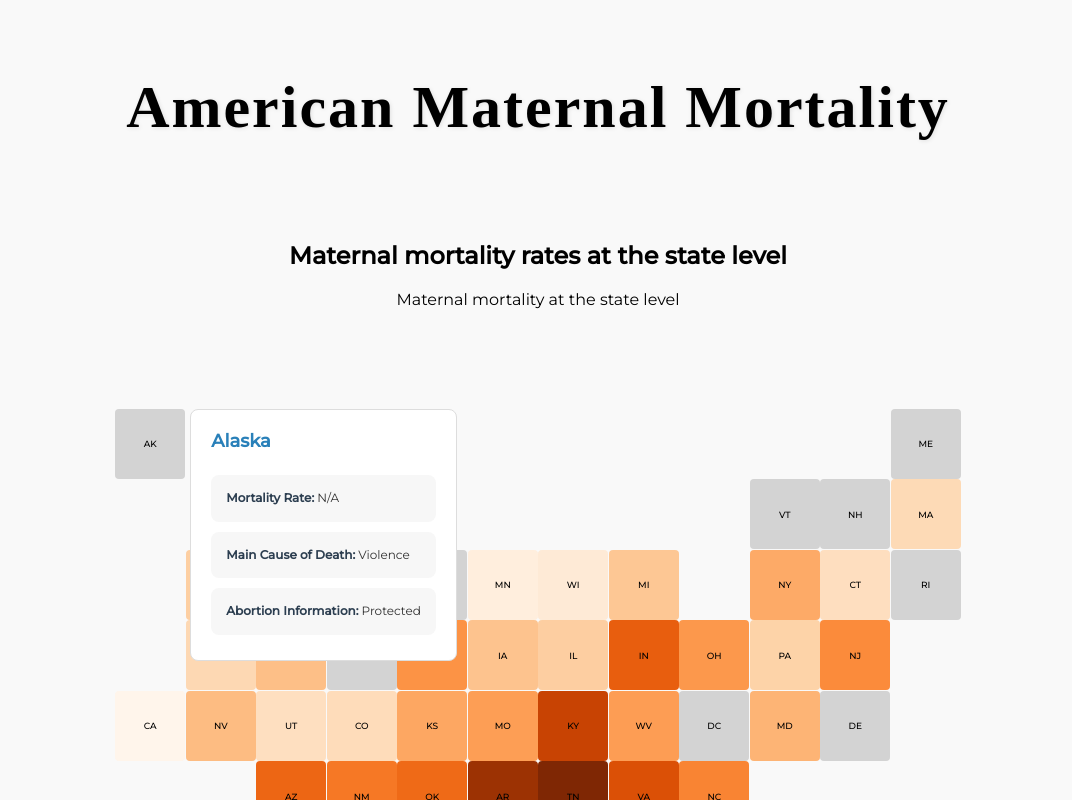
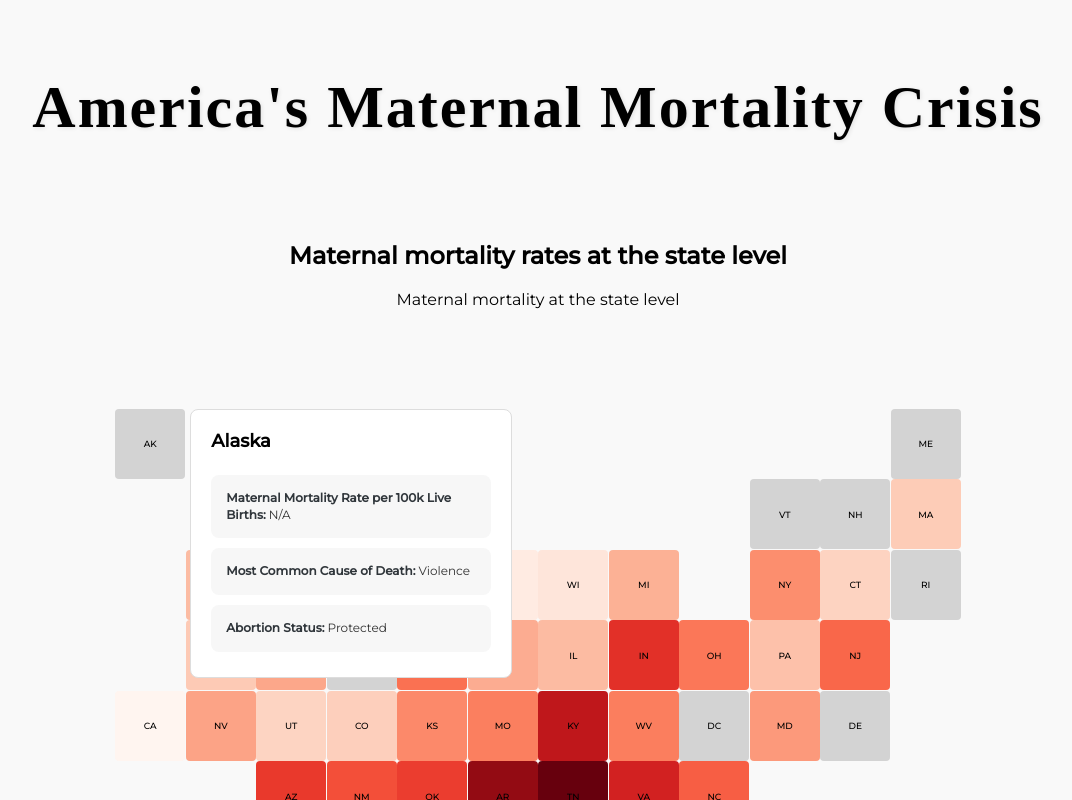
Before and after one commit to redpinecube/demo, a plain HTML site: page index.html in a window 1280 px wide. Both pictures are taken after a click on the element "AK". Shown: the top 800 px of the page, without its empty margins (102-1174 px from the left). Drawn offline with nearby package versions, Linux system fonts and the light colour scheme.

Commit message:
Changed some colors and buttons

```diff
--- a/index.html
+++ b/index.html
@@ -8,7 +8,7 @@
     <link href="https://fonts.googleapis.com/css2?family=Montserrat:wght@400;500&display=swap" rel="stylesheet">
 </head>
 <body>
-    <h1>American Maternal Mortality</h1>
+    <h1>America's Maternal Mortality Crisis</h1>
     <h2>Maternal mortality rates at the state level</h2>
     Maternal mortality at the state level
     <div class="grid-container"></div> <!-- This will hold the grid items -->
@@ -25,9 +25,12 @@
         </div>
     </div>
 
+    <h2>Who is most affected by America's maternal mortality crisis?</h2>
+
     <div class="image-container">
         <img id="current-image" src="waffle2018.png" alt="waffle2018">
     </div>
+
 
     <div class="buttons">
         <button onclick="changeImage('waffle2018.png')">2018</button>
@@ -37,6 +40,7 @@
         <button onclick="changeImage('waffle2022.png')">2022</button>
     </div>
 
+
     <script src="https://d3js.org/d3.v7.min.js"></script> <!-- D3.js for charting (if needed) -->
     <script src="script.js"></script> <!-- Link to your JavaScript file -->
 </body>
--- a/script.js
+++ b/script.js
@@ -69,7 +69,7 @@ async function generateGrid() {
   const maxRate = Math.max(...mortalityRates);
 
   // Create a color scale based on light brown to dark brown (using oranges palette)
-  const brownScale = d3.scaleSequential(d3.interpolateOranges).domain([minRate, maxRate]);
+  const colorScale = d3.scaleSequential(d3.interpolateReds).domain([minRate, maxRate]);
 
   // Generate 96 grid items (8x12)
   for (let i = 1; i <= 96; i++) {
@@ -84,7 +84,7 @@ async function generateGrid() {
 
       // If mortality data exists, color using the brown scale
       if (mortalityRate !== undefined) {
-        gridItem.style.backgroundColor = brownScale(mortalityRate);
+        gridItem.style.backgroundColor = colorScale(mortalityRate);
       } else {
         // If no data for this state, color gray
         gridItem.style.backgroundColor = 'mauve';
@@ -145,9 +145,9 @@ function toggleStateInfoNear(gridItem, stateDetails) {
   // Add the state details to the container, including the main cause of death, abortion info, and baby mortality
   detailsContainer.innerHTML = `
     <h3>${stateDetails.fullName}</h3>
-    <p><strong>Mortality Rate:</strong> ${stateDetails.mortalityRate}</p>
-    <p><strong>Main Cause of Death:</strong> ${stateDetails.mainCod}</p> <!-- Show the main cause of death -->
-    <p><strong>Abortion Information:</strong> ${stateDetails.abortionInfo}</p> <!-- Show abortion info -->
+    <p><strong>Maternal Mortality Rate per 100k Live Births:</strong> ${stateDetails.mortalityRate}</p>
+    <p><strong>Most Common Cause of Death:</strong> ${stateDetails.mainCod}</p> <!-- Show the main cause of death -->
+    <p><strong>Abortion Status:</strong> ${stateDetails.abortionInfo}</p> <!-- Show abortion info -->
   `;
 
   // Position the details container near the clicked grid item
--- a/styles.css
+++ b/styles.css
@@ -221,7 +221,7 @@ p:hover {
 .state-details-container h3 {
   margin-top: 0;
   font-size: 18px; /* Smaller title for details */
-  color: #2980B9; /* Blue color for title */
+  color: #000000; /* Blue color for title */
   font-weight: 600;
 }
 
@@ -234,7 +234,7 @@ p:hover {
 /* Optional: Add spacing between elements */
 .state-details-container p strong {
   font-weight: 600;
-  color: #2C3E50; /* Darker color for labels */
+  color: #30363b; /* Darker color for labels */
 }
 
 /* Animation for Modal */
@@ -286,7 +286,7 @@ button {
   padding: 12px 25px;
   font-size: 18px;
   font-weight: 500;
-  background-color: #007BFF; /* A cool blue color */
+  background-color: #646b73; /* A cool blue color */
   color: #fff;
   border: none;
   border-radius: 25px; /* Rounded button corners */
@@ -297,13 +297,13 @@ button {
 }
 
 button:hover {
-  background-color: #0056b3; /* Darker blue on hover */
+  background-color: #393d42; /* Darker blue on hover */
   transform: translateY(-2px); /* Button lift effect */
 }
 
 button:active {
   transform: translateY(2px); /* Button press effect */
-  background-color: #00408d; /* Even darker blue for pressed state */
+  background-color: #1b1d1f; /* Even darker blue for pressed state */
 }
 
 button:focus {
```
